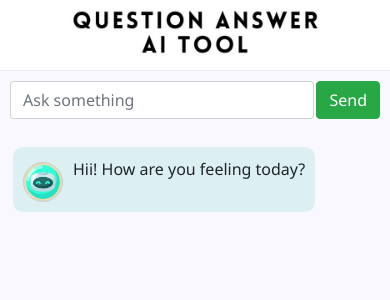
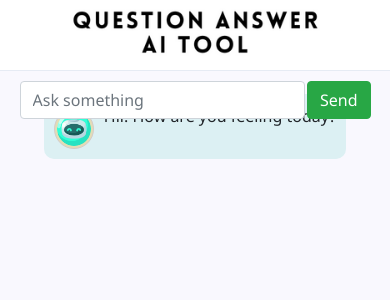
Before and after one commit to Shubham-Lal/Question-Answering-AI, a React (Vite) app in the folder frontend/: page / in a window 390 px wide. Shown: the top 300 px of the page. Built offline with nearby package versions, Linux system fonts and the light colour scheme.

Commit message:
Working on CSS

```diff
--- a/frontend/src/App.jsx
+++ b/frontend/src/App.jsx
@@ -102,19 +102,6 @@ function App() {
         </a>
       </header>
       <main className="container">
-        <form className="chat-input" onSubmit={handleSend}>
-          <input
-            type="text"
-            ref={inputRef}
-            className="form-control col"
-            placeholder={loading ? "Asking..." : "Ask something"}
-            value={text}
-            onChange={(e) => setText(e.target.value)}
-          />
-          <button disabled={loading} type="submit" className="btn btn-success">
-            {loading ? "Sending..." : "Send"}
-          </button>
-        </form>
         <div className="chats scrollbar">
           {
             qna.map((qna, index) => {
@@ -167,7 +154,8 @@ function App() {
           <div ref={scrollRef}></div>
         </div>
 
-        {/* <form className="chat-input" onSubmit={handleSend}>
+        <div className="form-center">
+          <form className="chat-input" onSubmit={handleSend}>
             <input
               type="text"
               ref={inputRef}
@@ -179,7 +167,8 @@ function App() {
             <button disabled={loading} type="submit" className="btn btn-success">
               {loading ? "Sending..." : "Send"}
             </button>
-        </form> */}
+          </form>
+        </div>
       </main>
     </>
   )
--- a/frontend/src/index.css
+++ b/frontend/src/index.css
@@ -44,7 +44,7 @@ a {
     flex-direction: column;
     justify-content: space-between;
     gap: 15px;
-    /* height: 80vh; */
+    height: 80vh;
     width: 100%;
     /* background-color: #f9f8fe; */
     border-bottom-left-radius: 10px;
@@ -54,6 +54,20 @@ a {
 
 .chat-input {
     display: flex;
+}
+
+
+@media (max-width: 768px) {
+    .form-center {
+        position: fixed;
+        width: 90%;
+    }
+
+    .container {
+        height: auto;
+        display: flex;
+        align-items: center;
+    }
 }
 
 .chat-input input {
```
Lines whose indentation alone changed are shown as unchanged.
